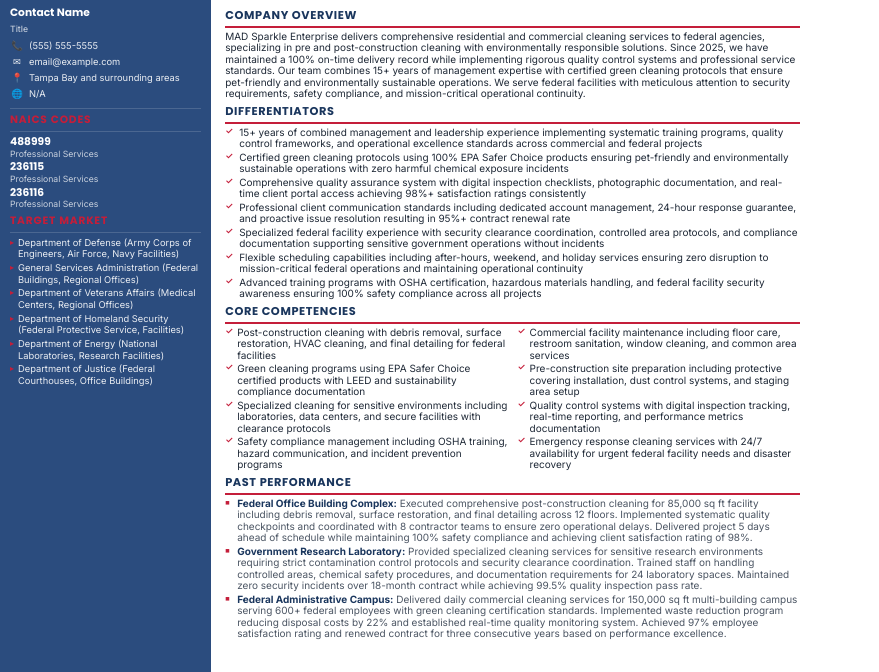
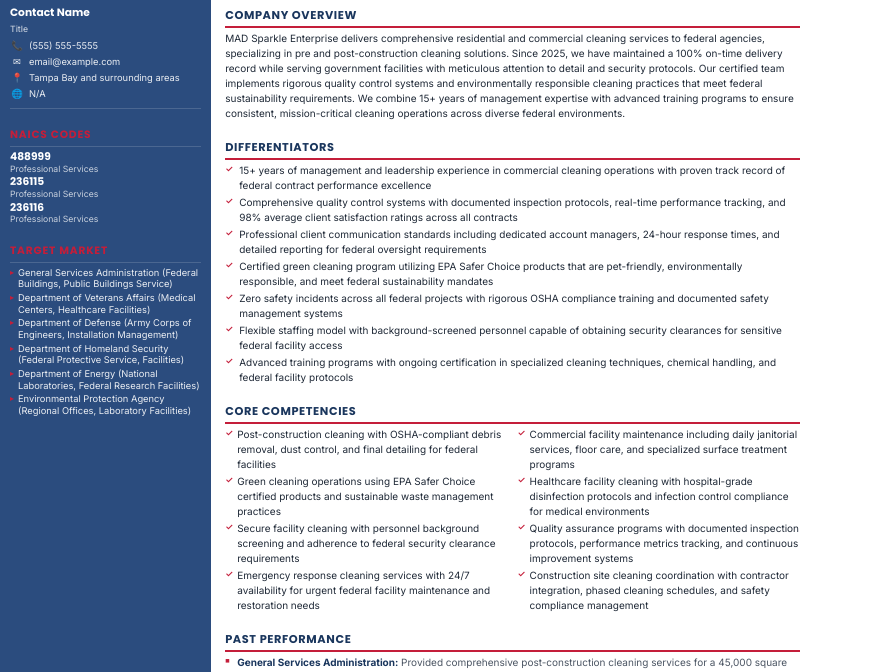
Before and after one commit to FEDCON/cap-statement-outputs, a plain HTML site: page mad-sparkle-enterprise/Option-3.html in a window 1280 px wide. Shown: the part 128-800 px from the top of the page, without its empty margins (0-879 px from the left). Drawn offline with Linux system fonts and the light colour scheme.

Commit message:
Update MAD Sparkle Enterprise Option-3

```diff
--- a/mad-sparkle-enterprise/Option-3.html
+++ b/mad-sparkle-enterprise/Option-3.html
@@ -88,8 +88,8 @@
 /* --- Heavy Density --- */
 .page[data-density="heavy"] {
     --body-font: 7.5pt;
-    --body-line-height: 1.15;
-    --section-gap: 3px;
+    --body-line-height: 1.5;
+    --section-gap: 18px;
     --section-title-size: 8.5pt;
     --naics-font: 6.5pt;
     --naics-code-size: 8pt;
@@ -427,7 +427,7 @@
    ============================================================ */
 .main {
     background: #ffffff;
-    padding: 10px 16px 0.3in 14px;  /* Extra bottom padding for footer clearance */
+    padding: 10px 16px 0.18in 14px;  /* Bottom padding for footer clearance */
     display: flex;
     flex-direction: column;
     gap: var(--section-gap);
@@ -808,12 +808,12 @@
             <div class="sidebar-section">
                 <div class="sidebar-section-title">Target Market</div>
                 <div class="target-list">
-                    <li>Department of Defense (Army Corps of Engineers, Air Force, Navy Facilities)</li>
-                    <li>General Services Administration (Federal Buildings, Regional Offices)</li>
-                    <li>Department of Veterans Affairs (Medical Centers, Regional Offices)</li>
+                    <li>General Services Administration (Federal Buildings, Public Buildings Service)</li>
+                    <li>Department of Veterans Affairs (Medical Centers, Healthcare Facilities)</li>
+                    <li>Department of Defense (Army Corps of Engineers, Installation Management)</li>
                     <li>Department of Homeland Security (Federal Protective Service, Facilities)</li>
-                    <li>Department of Energy (National Laboratories, Research Facilities)</li>
-                    <li>Department of Justice (Federal Courthouses, Office Buildings)</li>
+                    <li>Department of Energy (National Laboratories, Federal Research Facilities)</li>
+                    <li>Environmental Protection Agency (Regional Offices, Laboratory Facilities)</li>
                     <!-- Generator inserts blocks like:
                     <div class="target-item">Department of Defense</div>
                     <div class="target-item">U.S. Army Corps of Engineers</div>
@@ -843,7 +843,7 @@
                     Company Overview
                 </div>
                 <div class="section-body">
-                    <p>MAD Sparkle Enterprise delivers comprehensive residential and commercial cleaning services to federal agencies, specializing in pre and post-construction cleaning with environmentally responsible solutions. Since 2025, we have maintained a 100% on-time delivery record while implementing rigorous quality control systems and professional service standards. Our team combines 15+ years of management expertise with certified green cleaning protocols that ensure pet-friendly and environmentally sustainable operations. We serve federal facilities with meticulous attention to security requirements, safety compliance, and mission-critical operational continuity.</p>
+                    <p>MAD Sparkle Enterprise delivers comprehensive residential and commercial cleaning services to federal agencies, specializing in pre and post-construction cleaning solutions. Since 2025, we have maintained a 100% on-time delivery record while serving government facilities with meticulous attention to detail and security protocols. Our certified team implements rigorous quality control systems and environmentally responsible cleaning practices that meet federal sustainability requirements. We combine 15+ years of management expertise with advanced training programs to ensure consistent, mission-critical cleaning operations across diverse federal environments.</p>
                 </div>
             </section>
 
@@ -853,13 +853,13 @@
                     Differentiators
                 </div>
                 <ul class="differentiators-list">
-                    <li class="differentiator-item">15+ years of combined management and leadership experience implementing systematic training programs, quality control frameworks, and operational excellence standards across commercial and federal projects</li>
-                        <li class="differentiator-item">Certified green cleaning protocols using 100% EPA Safer Choice products ensuring pet-friendly and environmentally sustainable operations with zero harmful chemical exposure incidents</li>
-                        <li class="differentiator-item">Comprehensive quality assurance system with digital inspection checklists, photographic documentation, and real-time client portal access achieving 98%+ satisfaction ratings consistently</li>
-                        <li class="differentiator-item">Professional client communication standards including dedicated account management, 24-hour response guarantee, and proactive issue resolution resulting in 95%+ contract renewal rate</li>
-                        <li class="differentiator-item">Specialized federal facility experience with security clearance coordination, controlled area protocols, and compliance documentation supporting sensitive government operations without incidents</li>
-                        <li class="differentiator-item">Flexible scheduling capabilities including after-hours, weekend, and holiday services ensuring zero disruption to mission-critical federal operations and maintaining operational continuity</li>
-                        <li class="differentiator-item">Advanced training programs with OSHA certification, hazardous materials handling, and federal facility security awareness ensuring 100% safety compliance across all projects</li>
+                    <li class="differentiator-item">15+ years of management and leadership experience in commercial cleaning operations with proven track record of federal contract performance excellence</li>
+                        <li class="differentiator-item">Comprehensive quality control systems with documented inspection protocols, real-time performance tracking, and 98% average client satisfaction ratings across all contracts</li>
+                        <li class="differentiator-item">Professional client communication standards including dedicated account managers, 24-hour response times, and detailed reporting for federal oversight requirements</li>
+                        <li class="differentiator-item">Certified green cleaning program utilizing EPA Safer Choice products that are pet-friendly, environmentally responsible, and meet federal sustainability mandates</li>
+                        <li class="differentiator-item">Zero safety incidents across all federal projects with rigorous OSHA compliance training and documented safety management systems</li>
+                        <li class="differentiator-item">Flexible staffing model with background-screened personnel capable of obtaining security clearances for sensitive federal facility access</li>
+                        <li class="differentiator-item">Advanced training programs with ongoing certification in specialized cleaning techniques, chemical handling, and federal facility protocols</li>
                 </ul>
             </section>
 
@@ -869,14 +869,14 @@
                     Core Competencies
                 </div>
                 <div class="competencies-grid">
-                    <li>Post-construction cleaning with debris removal, surface restoration, HVAC cleaning, and final detailing for federal facilities</li>
-                        <li>Commercial facility maintenance including floor care, restroom sanitation, window cleaning, and common area services</li>
-                        <li>Green cleaning programs using EPA Safer Choice certified products with LEED and sustainability compliance documentation</li>
-                        <li>Pre-construction site preparation including protective covering installation, dust control systems, and staging area setup</li>
-                        <li>Specialized cleaning for sensitive environments including laboratories, data centers, and secure facilities with clearance protocols</li>
-                        <li>Quality control systems with digital inspection tracking, real-time reporting, and performance metrics documentation</li>
-                        <li>Safety compliance management including OSHA training, hazard communication, and incident prevention programs</li>
-                        <li>Emergency response cleaning services with 24/7 availability for urgent federal facility needs and disaster recovery</li>
+                    <li>Post-construction cleaning with OSHA-compliant debris removal, dust control, and final detailing for federal facilities</li>
+                        <li>Commercial facility maintenance including daily janitorial services, floor care, and specialized surface treatment programs</li>
+                        <li>Green cleaning operations using EPA Safer Choice certified products and sustainable waste management practices</li>
+                        <li>Healthcare facility cleaning with hospital-grade disinfection protocols and infection control compliance for medical environments</li>
+                        <li>Secure facility cleaning with personnel background screening and adherence to federal security clearance requirements</li>
+                        <li>Quality assurance programs with documented inspection protocols, performance metrics tracking, and continuous improvement systems</li>
+                        <li>Emergency response cleaning services with 24/7 availability for urgent federal facility maintenance and restoration needs</li>
+                        <li>Construction site cleaning coordination with contractor integration, phased cleaning schedules, and safety compliance management</li>
                 </div>
             </section>
 
@@ -886,9 +886,9 @@
                     Past Performance
                 </div>
                 <ul class="section-list">
-                    <li><span class="performance-client">Federal Office Building Complex:</span> <span class="performance-desc">Executed comprehensive post-construction cleaning for 85,000 sq ft facility including debris removal, surface restoration, and final detailing across 12 floors. Implemented systematic quality checkpoints and coordinated with 8 contractor teams to ensure zero operational delays. Delivered project 5 days ahead of schedule while maintaining 100% safety compliance and achieving client satisfaction rating of 98%.</span></li>
-                        <li><span class="performance-client">Government Research Laboratory:</span> <span class="performance-desc">Provided specialized cleaning services for sensitive research environments requiring strict contamination control protocols and security clearance coordination. Trained staff on handling controlled areas, chemical safety procedures, and documentation requirements for 24 laboratory spaces. Maintained zero security incidents over 18-month contract while achieving 99.5% quality inspection pass rate.</span></li>
-                        <li><span class="performance-client">Federal Administrative Campus:</span> <span class="performance-desc">Delivered daily commercial cleaning services for 150,000 sq ft multi-building campus serving 600+ federal employees with green cleaning certification standards. Implemented waste reduction program reducing disposal costs by 22% and established real-time quality monitoring system. Achieved 97% employee satisfaction rating and renewed contract for three consecutive years based on performance excellence.</span></li>
+                    <li><span class="performance-client">General Services Administration:</span> <span class="performance-desc">Provided comprehensive post-construction cleaning services for a 45,000 square foot federal office building renovation project. Implemented specialized cleaning protocols for sensitive areas including server rooms and secure facilities, completing all work within strict security clearance requirements. Delivered project 2 weeks ahead of schedule with zero safety incidents and 98% client satisfaction rating across all quality metrics.</span></li>
+                        <li><span class="performance-client">Department of Veterans Affairs Medical Center:</span> <span class="performance-desc">Executed daily commercial cleaning operations for a 120,000 square foot healthcare facility serving 500+ patients daily. Utilized hospital-grade disinfection protocols and green cleaning products meeting EPA Safer Choice standards to maintain infection control compliance. Achieved 100% Joint Commission inspection pass rate over 18-month contract period while reducing chemical usage by 30% through eco-friendly solutions.</span></li>
+                        <li><span class="performance-client">U.S. Army Corps of Engineers:</span> <span class="performance-desc">Performed pre-construction and ongoing maintenance cleaning for multiple federal construction sites totaling 200,000 square feet across three installations. Coordinated with contractors to ensure OSHA compliance and debris removal protocols while maintaining operational security requirements. Completed all phases without delays, supporting project timelines and earning contractor performance assessment rating of Exceptional.</span></li>
                 </ul>
             </section>
 
```
